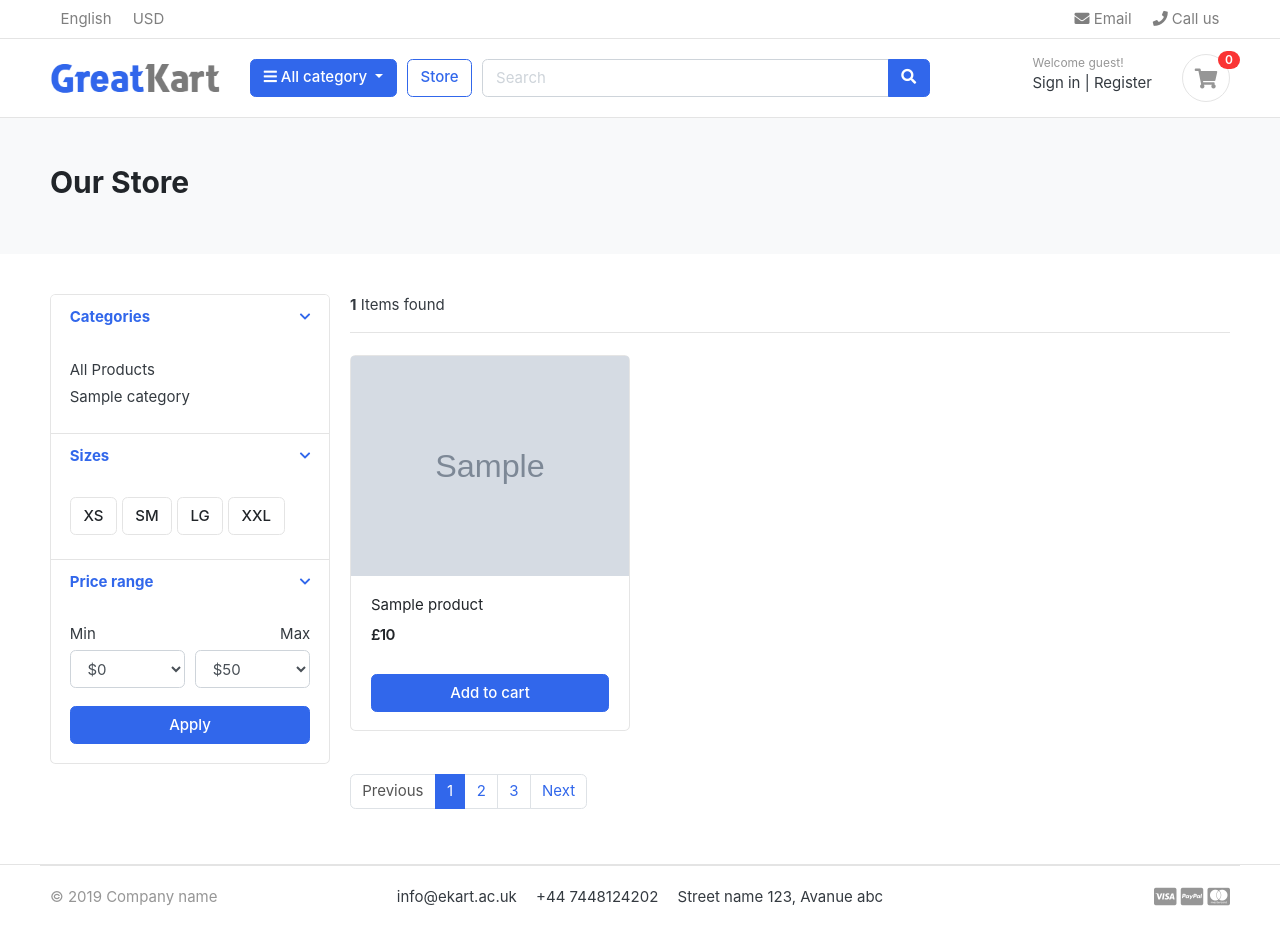
After one commit to Tooninakka/eKart, a Django app: template templates/store/store.html in a window 1280 px wide. The commit adds this page. Run offline with Django 3.2, Linux system fonts and the light colour scheme; the template is opened without the code that fills it: most values are stand-ins (such as "Sample title", 1, 10 or a date in 2020); grey boxes marked "Sample" are stand-in pictures; some libraries are stand-ins or nearby versions; some web fonts are replaced.

Commit message:
Implemented Store Page and its Functionalities.

```diff
--- /dev/null
+++ b/category/context_processor.py
@@ -0,0 +1,5 @@
+from .models import Category
+
+def menu_links(request):
+    links = Category.objects.all()
+    return dict(links=links)
--- a/category/models.py
+++ b/category/models.py
@@ -1,4 +1,5 @@
 from django.db import models
+from django.urls import reverse
 
 # Create your models here.
 class Category(models.Model):
@@ -11,5 +12,8 @@ class Category(models.Model):
         verbose_name = 'Category'
         verbose_name_plural = 'Categories'
 
+    def get_url(self):
+        return reverse('products_by_category', args=[self.slug])
+
     def __str__(self) -> str:
         return self.category_name
--- a/eKart/settings.py
+++ b/eKart/settings.py
@@ -65,6 +65,7 @@ TEMPLATES = [
                 'django.template.context_processors.request',
                 'django.contrib.auth.context_processors.auth',
                 'django.contrib.messages.context_processors.messages',
+                'category.context_processor.menu_links',
             ],
         },
     },
--- a/eKart/urls.py
+++ b/eKart/urls.py
@@ -17,9 +17,10 @@ Including another URLconf
 from django.contrib import admin
 from django.conf.urls.static import static
 from django.conf import settings
-from django.urls import path
+from django.urls import path, include
 from . import views
 urlpatterns = [
     path('admin/', admin.site.urls),
+    path('store/', include('store.urls')),
     path('', views.home, name='home'),
 ] + static(settings.MEDIA_URL, document_root = settings.MEDIA_ROOT)
--- a/store/models.py
+++ b/store/models.py
@@ -1,11 +1,12 @@
 from django.db import models
+from django.urls import reverse
 from category.models import Category
 # Create your models here.
 class Product(models.Model):
     product_name = models.CharField(max_length=255, unique=True)
     slug = models.SlugField(max_length=255, unique=True)
     description = models.TextField(blank=True)
-    price = models.IntegerField()
+    price = models.FloatField()
     product_image = models.ImageField(upload_to='photos/products')
     stock = models.IntegerField()
     is_available = models.BooleanField(default=True)
@@ -13,5 +14,8 @@ class Product(models.Model):
     created_date = models.DateTimeField(auto_now_add=True)
     modified_date = models.DateTimeField(auto_now_add=True)
 
+    def get_url(self):
+        return reverse('product_detail', args=[self.category.slug, self.slug])
+
     def __str__(self) -> str:
         return self.product_name
--- a/templates/includes/navbar.html
+++ b/templates/includes/navbar.html
@@ -46,7 +46,7 @@
       <div class="container">
         <div class="row align-items-center">
           <div class="col-lg-2 col-md-3 col-6">
-            <a href="./" class="brand-wrap">
+            <a href="{% url 'home' %}" class="brand-wrap">
               <img class="logo" src="{% static './images/logo.png' %}" />
             </a>
             <!-- brand-wrap.// -->
@@ -61,28 +61,18 @@
                 <i class="fa fa-bars"></i> All category
               </button>
               <div class="dropdown-menu">
-                <a class="dropdown-item" href="#"
-                  >Machinery / Mechanical Parts / Tools
+                <a class="dropdown-item" href="{% url 'store' %}"> All Products
+                {% for category in links %}
+                <a class="dropdown-item" href="{{ category.get_url }}"
+                  >{{ category }}
                 </a>
-                <a class="dropdown-item" href="#"
-                  >Consumer Electronics / Home Appliances
-                </a>
-                <a class="dropdown-item" href="#">Auto / Transportation</a>
-                <a class="dropdown-item" href="#"
-                  >Apparel / Textiles / Timepieces
-                </a>
-                <a class="dropdown-item" href="#"
-                  >Home & Garden / Construction / Lights
-                </a>
-                <a class="dropdown-item" href="#"
-                  >Beauty & Personal Care / Health
-                </a>
+                {% endfor %}
               </div>
             </div>
             <!-- category-wrap.// -->
           </div>
           <!-- col.// -->
-          <a href="./store.html" class="btn btn-outline-primary">Store</a>
+          <a href="{% url 'store' %}" class="btn btn-outline-primary">Store</a>
           <div class="col-lg col-md-6 col-sm-12 col">
             <form action="#" class="search">
               <div class="input-group w-100">
--- /dev/null
+++ b/templates/store/store.html
@@ -0,0 +1,169 @@
+{% extends 'base.html' %}
+
+{% block content %}
+
+
+<!-- ========================= SECTION PAGETOP ========================= -->
+<section class="section-pagetop bg">
+    <div class="container">
+        <h2 class="title-page">Our Store</h2>
+
+    </div> <!-- container //  -->
+</section>
+    <!-- ========================= SECTION INTRO END// ========================= -->
+<section class="section-content padding-y">
+        <div class="container">
+
+        <div class="row">
+            <aside class="col-md-3">
+
+        <div class="card">
+            <article class="filter-group">
+                <header class="card-header">
+                    <a href="#" data-toggle="collapse" data-target="#collapse_1" aria-expanded="true" class="">
+                        <i class="icon-control fa fa-chevron-down"></i>
+                        <h6 class="title">Categories</h6>
+                    </a>
+                </header>
+                <div class="filter-content collapse show" id="collapse_1" style="">
+                    <div class="card-body">
+
+                        <ul class="list-menu">
+                        <li><a href="{% url 'store' %}"> All Products </li>
+                        {% for category in links %}
+                        <li><a href="{{ category.get_url }}">{{ category.category_name }} </a></li>
+                        {% endfor %}
+                        </ul>
+
+                    </div> <!-- card-body.// -->
+                </div>
+            </article> <!-- filter-group  .// -->
+            <article class="filter-group">
+                <header class="card-header">
+                    <a href="#" data-toggle="collapse" data-target="#collapse_4" aria-expanded="true" class="">
+                        <i class="icon-control fa fa-chevron-down"></i>
+                        <h6 class="title">Sizes </h6>
+                    </a>
+                </header>
+                <div class="filter-content collapse show" id="collapse_4" style="">
+                    <div class="card-body">
+                      <label class="checkbox-btn">
+                        <input type="checkbox">
+                        <span class="btn btn-light"> XS </span>
+                      </label>
+
+                      <label class="checkbox-btn">
+                        <input type="checkbox">
+                        <span class="btn btn-light"> SM </span>
+                      </label>
+
+                      <label class="checkbox-btn">
+                        <input type="checkbox">
+                        <span class="btn btn-light"> LG </span>
+                      </label>
+
+                      <label class="checkbox-btn">
+                        <input type="checkbox">
+                        <span class="btn btn-light"> XXL </span>
+                      </label>
+                </div><!-- card-body.// -->
+                </div>
+            </article> <!-- filter-group .// -->
+
+            <article class="filter-group">
+                <header class="card-header">
+                    <a href="#" data-toggle="collapse" data-target="#collapse_3" aria-expanded="true" class="">
+                        <i class="icon-control fa fa-chevron-down"></i>
+                        <h6 class="title">Price range </h6>
+                    </a>
+                </header>
+                <div class="filter-content collapse show" id="collapse_3" style="">
+                    <div class="card-body">
+
+                        <div class="form-row">
+                        <div class="form-group col-md-6">
+                          <label>Min</label>
+                          <!-- <input class="form-control" placeholder="$0" type="number"> -->
+                              <select class="mr-2 form-control">
+                                <option value="0">$0</option>
+                                <option value="50">$50</option>
+                                <option value="100">$100</option>
+                                <option value="150">$150</option>
+                                <option value="200">$200</option>
+                                <option value="500">$500</option>
+                                <option value="1000">$1000</option>
+                            </select>
+                        </div>
+                        <div class="form-group text-right col-md-6">
+                          <label>Max</label>
+                              <select class="mr-2 form-control">
+                                <option value="50">$50</option>
+                                <option value="100">$100</option>
+                                <option value="150">$150</option>
+                                <option value="200">$200</option>
+                                <option value="500">$500</option>
+                                <option value="1000">$1000</option>
+                                <option value="2000">$2000+</option>
+                            </select>
+                        </div>
+                        </div> <!-- form-row.// -->
+                        <button class="btn btn-block btn-primary">Apply</button>
+                    </div><!-- card-body.// -->
+                </div>
+            </article> <!-- filter-group .// -->
+
+        </div> <!-- card.// -->
+
+            </aside> <!-- col.// -->
+            <main class="col-md-9">
+
+        <header class="border-bottom mb-4 pb-3">
+                <div class="form-inline">
+                    <span class="mr-md-auto"><b>{{ product_count }}</b> Items found </span>
+
+                </div>
+        </header><!-- sect-heading -->
+
+        <div class="row">
+            {% for product in products %}
+            <div class="col-md-4">
+                <figure class="card card-product-grid">
+                    <div class="img-wrap">
+                        <a href="{{ product.get_url }}">
+                        <img src="{{ product.product_image.url }}">
+                        </a>
+
+                    </div> <!-- img-wrap.// -->
+                    <figcaption class="info-wrap">
+                        <div class="fix-height">
+                            <a href="{{ product.get_url }}" class="title">{{ product.product_name }}</a>
+                            <div class="price-wrap mt-2">
+                                <span class="price">£{{ product.price }}</span>
+                                {% comment %} <del class="price-old">$1980</del> {% endcomment %}
+                            </div> <!-- price-wrap.// -->
+                        </div>
+                        <a href="#" class="btn btn-block btn-primary">Add to cart </a>
+                    </figcaption>
+                </figure>
+            </div> <!-- col.// -->
+            {% endfor %}
+        </div> <!-- row end.// -->
+
+
+        <nav class="mt-4" aria-label="Page navigation sample">
+          <ul class="pagination">
+            <li class="page-item disabled"><a class="page-link" href="#">Previous</a></li>
+            <li class="page-item active"><a class="page-link" href="#">1</a></li>
+            <li class="page-item"><a class="page-link" href="#">2</a></li>
+            <li class="page-item"><a class="page-link" href="#">3</a></li>
+            <li class="page-item"><a class="page-link" href="#">Next</a></li>
+          </ul>
+        </nav>
+
+            </main> <!-- col.// -->
+
+        </div>
+
+        </div> <!-- container .//  -->
+</section>
+{% endblock content %}
```
Also changed, not shown: store/urls.py (added, +7 -0 lines), store/views.py (+29 -2 lines), templates/home.html (+5 -5 lines), templates/store/product_detail.html (added, +119 -0 lines), db.sqlite3, eKart/static/images/banners/banner.jpg (added), media/photos/products/653d06345111e1455a32d0b3-magcomsen-cotton-jacket-men-casual-stand.jpg (added), store/migrations/0002_alter_product_price.py (added).
